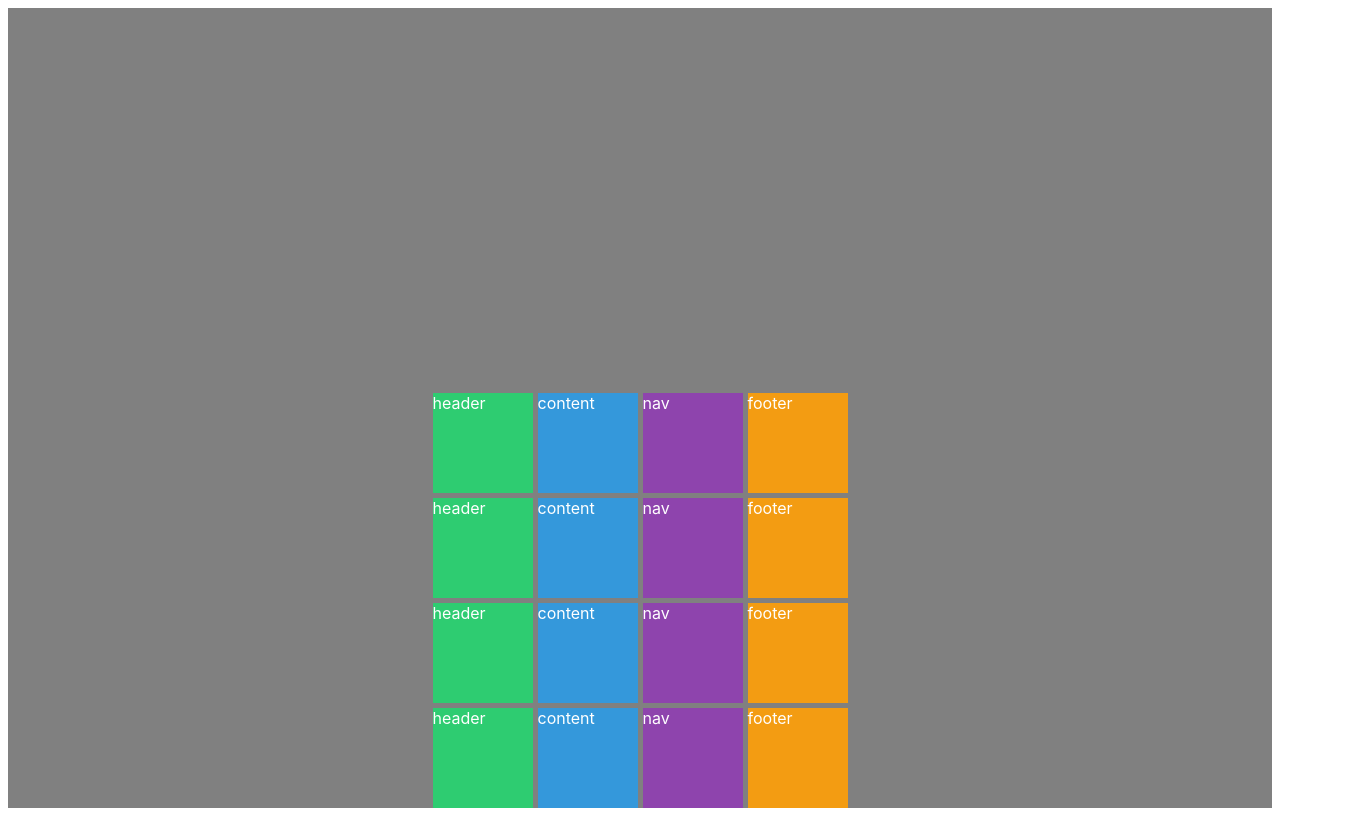
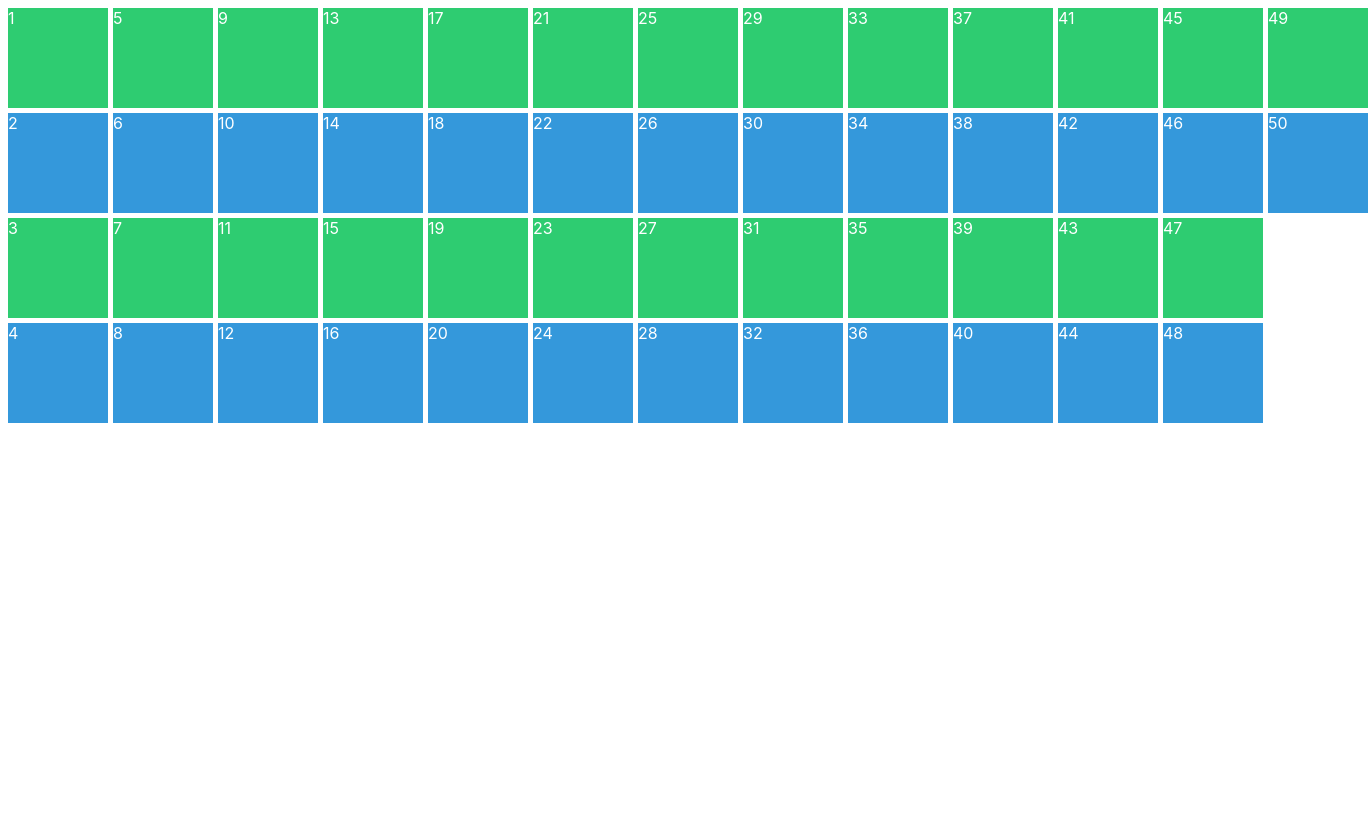
Before and after one commit to comographer/scss-masterclass, a plain HTML site: page index.html in a window 1280 px wide. Shown: the whole page, 1368 px wide, since content can reach past the window. Drawn offline with Linux system fonts and the light colour scheme.

Commit message:
2.10 Auto Columns and Rows

```diff
--- a/grid.css
+++ b/grid.css
@@ -4,28 +4,21 @@ body {
 }
 
 .grid {
-  background: gray;
   color: white;
   display: grid;
   gap: 5px;
-  height: 100vh;
   grid-template-columns: repeat(4, 100px);
   grid-template-rows: repeat(4, 100px);
-  justify-content: space-evenly;
-  place-content: end center;
+  grid-auto-columns: 100px;
+  grid-auto-flow: column;
 }
 
-.header {
+.item:nth-child(odd) {
   background-color: #2ecc71;
 }
-.content {
+
+.item:nth-child(even) {
   background-color: #3498db;
-}
-.nav {
-  background-color: #8e44ad;
-}
-.footer {
-  background-color: #f39c12;
 }
 
 /* 2.1 Life Before Grid
@@ -101,3 +94,18 @@ Unlike justify-items & align-items, justify-content & align-content moves the gr
 justify-content aligns columns and align-content aligns rows;
 Of course there is place-content which takes both align-content and justify-content;
 */
+
+/* 2.10 Auto Columns and Rows
+Similar to Flexbox, you can align each element;
+You can apply property align-self, justify-self & place-self to align an element within the cell;
+
+When you have more elements than the created grid cells, ie, when you don't know how many elements there will be,
+You can set default cell size values to grid-auto-columns & grid-auto-rows;
+grid-auto-rows will only be activated when there are more rows than initially planned in grid-template-rows;
+You can even omit grid-template-rows and just use grid-auto-rows if all row sizes will be same;
+
+If you want new elements to grow more columns, you can use grid-auto-flow: column; to change the direction;
+It works similar to flex-direction: column;
+In this case, you will need to set default column size with grid-auto-columns;
+In most cases, you will stick to rows;
+*/
--- a/index.html
+++ b/index.html
@@ -8,22 +8,56 @@
   </head>
   <body>
     <div class="grid">
-      <div class="header">header</div>
-      <div class="content">content</div>
-      <div class="nav">nav</div>
-      <div class="footer">footer</div>
-      <div class="header">header</div>
-      <div class="content">content</div>
-      <div class="nav">nav</div>
-      <div class="footer">footer</div>
-      <div class="header">header</div>
-      <div class="content">content</div>
-      <div class="nav">nav</div>
-      <div class="footer">footer</div>
-      <div class="header">header</div>
-      <div class="content">content</div>
-      <div class="nav">nav</div>
-      <div class="footer">footer</div>
+      <div class="item">1</div>
+      <div class="item">2</div>
+      <div class="item">3</div>
+      <div class="item">4</div>
+      <div class="item">5</div>
+      <div class="item">6</div>
+      <div class="item">7</div>
+      <div class="item">8</div>
+      <div class="item">9</div>
+      <div class="item">10</div>
+      <div class="item">11</div>
+      <div class="item">12</div>
+      <div class="item">13</div>
+      <div class="item">14</div>
+      <div class="item">15</div>
+      <div class="item">16</div>
+      <div class="item">17</div>
+      <div class="item">18</div>
+      <div class="item">19</div>
+      <div class="item">20</div>
+      <div class="item">21</div>
+      <div class="item">22</div>
+      <div class="item">23</div>
+      <div class="item">24</div>
+      <div class="item">25</div>
+      <div class="item">26</div>
+      <div class="item">27</div>
+      <div class="item">28</div>
+      <div class="item">29</div>
+      <div class="item">30</div>
+      <div class="item">31</div>
+      <div class="item">32</div>
+      <div class="item">33</div>
+      <div class="item">34</div>
+      <div class="item">35</div>
+      <div class="item">36</div>
+      <div class="item">37</div>
+      <div class="item">38</div>
+      <div class="item">39</div>
+      <div class="item">40</div>
+      <div class="item">41</div>
+      <div class="item">42</div>
+      <div class="item">43</div>
+      <div class="item">44</div>
+      <div class="item">45</div>
+      <div class="item">46</div>
+      <div class="item">47</div>
+      <div class="item">48</div>
+      <div class="item">49</div>
+      <div class="item">50</div>
     </div>
   </body>
 </html>
```
Also changed, not shown: README.md.
